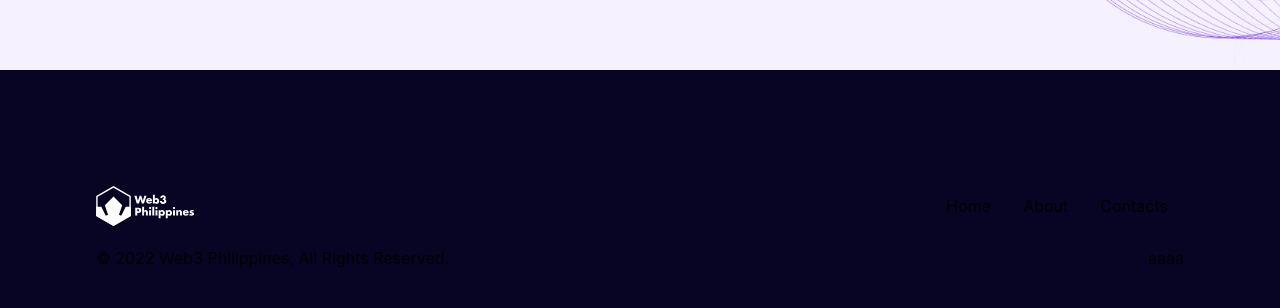
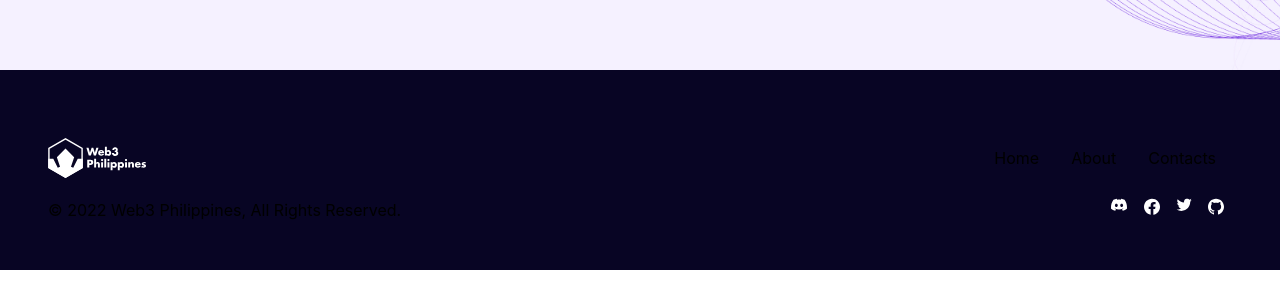
Before and after one commit to Web3Philippines/homepage, a Next.js app: page / in a window 1280 px wide. Shown: the part 2973-3281 px from the top of the page. After the commit the page ends 3243 px from the top, so only its background shows below. Built offline with nearby package versions, Linux system fonts and the light colour scheme; no server answers.

Commit message:
add: directory section

```diff
--- a/components/Footer.tsx
+++ b/components/Footer.tsx
@@ -1,6 +1,31 @@
+import Link from "next/link";
+
+const FOOTER_LINKS = [
+  {
+    name: "discord",
+    link: "https://discord.com/invite/4xbJEBKWKc",
+    imgPath: "assets/home/discord.svg",
+  },
+  {
+    name: "facebook",
+    link: "https://www.facebook.com/groups/web3philippines",
+    imgPath: "assets/home/facebook.svg",
+  },
+  {
+    name: "twitter",
+    link: "https://twitter.com/web3phl",
+    imgPath: "assets/home/twitter.svg",
+  },
+  {
+    name: "github",
+    link: "https://github.com/web3phl",
+    imgPath: "assets/home/github.svg",
+  },
+];
+
 export default function Footer() {
   return (
-    <footer className="w-screen bg-black-pearl p-24">
+    <footer className="w-screen bg-black-pearl p-12">
       <section className="flex h-[10vh] w-full items-center justify-between">
         <img
           className="h-[5vh]"
@@ -22,11 +47,12 @@ export default function Footer() {
       <section className="flex w-full justify-between">
         <span>&#169; 2022 Web3 Philippines, All Rights Reserved.</span>
 
-        <span>
-          <span>a</span>
-          <span>a</span>
-          <span>a</span>
-          <span>a</span>
+        <span className="flex flex-row">
+          {FOOTER_LINKS.map((e, idx) => (
+            <Link className="mx-2" key={idx} href={e.link}>
+              <img src={e.imgPath} alt={e.name} />
+            </Link>
+          ))}
         </span>
       </section>
     </footer>
--- /dev/null
+++ b/pages/connect.tsx
@@ -0,0 +1,3 @@
+export default function Home() {
+  return <div>connect</div>;
+}
--- a/pages/index.tsx
+++ b/pages/index.tsx
@@ -1,4 +1,7 @@
 import Head from "next/head";
+import Link from "next/link";
+import { useRouter } from "next/router";
+
 import { useEffect, useState } from "react";
 import { motion } from "framer-motion";
 
@@ -47,6 +50,8 @@ const METRICS = [
 export default function Home() {
   const [directory, setDirectory] = useState([]);
 
+  const router = useRouter();
+
   useEffect(() => {
     // temporary
     let response: any;
@@ -91,7 +96,7 @@ export default function Home() {
             <div>
               <Button
                 text="Connect with us"
-                action={() => console.log("Connect with us")}
+                action={() => router.push("/connect")}
                 styling="mt-4 px-8"
               />
             </div>
@@ -130,7 +135,7 @@ export default function Home() {
           </h1>
           <div className="grid w-screen max-w-[1200px] grid-cols-4 gap-24">
             {PARTNERS.map((e, idx) => (
-              <a
+              <Link
                 className="flex items-center justify-center hover:cursor-pointer"
                 key={idx}
                 href={e.link}
@@ -141,7 +146,7 @@ export default function Home() {
                   src={e.imgPath}
                   alt={e.name}
                 />
-              </a>
+              </Link>
             ))}
           </div>
         </section>
@@ -219,14 +224,39 @@ export default function Home() {
               {/* TODO: eliminate any here*/}
               {directory.length > 0 &&
                 directory.map((e: any, idx: any) => (
-                  <div
-                    className="rounded-2xl border-[1px] border-purple-heart bg-white p-8 text-center text-black drop-shadow-md hover:cursor-pointer hover:drop-shadow-xl"
-                    key={idx}
-                  >
-                    <h1 className="font-future-black text-6xl">{e.value}</h1>
-                    <h2 className="my-4 font-futura-bold text-3xl">{e.name}</h2>
-                    <p>{e.description}</p>
-                  </div>
+                  <Link href={e.links.website.url as string} key={idx}>
+                    {/* TODO: change linking and API response to something better */}
+                    <div className="flex h-full flex-col rounded-2xl border-[1px] border-purple-heart bg-white p-8 text-center text-black drop-shadow-md hover:cursor-pointer hover:drop-shadow-xl">
+                      <img
+                        className="h-12 self-end"
+                        src={e.image}
+                        alt={e.name}
+                      />
+                      <div className="flex items-center">
+                        <span className="my-4 font-futura-bold text-xl">
+                          {e.name}
+                        </span>
+                        <img
+                          className="ml-2 h-[12px] w-[12px]"
+                          src="assets/home/check.png"
+                          alt="Verified"
+                        />
+                      </div>
+                      <p className="text-left">
+                        {e.description.substring(0, 100) + "..."}
+                      </p>
+                      <div className="mt-8 flex">
+                        {e.tags.map((e: string, idx: number) => (
+                          <span
+                            className="mr-4 flex text-purple-heart"
+                            key={idx}
+                          >
+                            {e}
+                          </span>
+                        ))}
+                      </div>
+                    </div>
+                  </Link>
                 ))}
             </div>
             <Button
```
Also changed, not shown: constants.ts (+0 -7 lines), public/assets/home/check.png (added).
